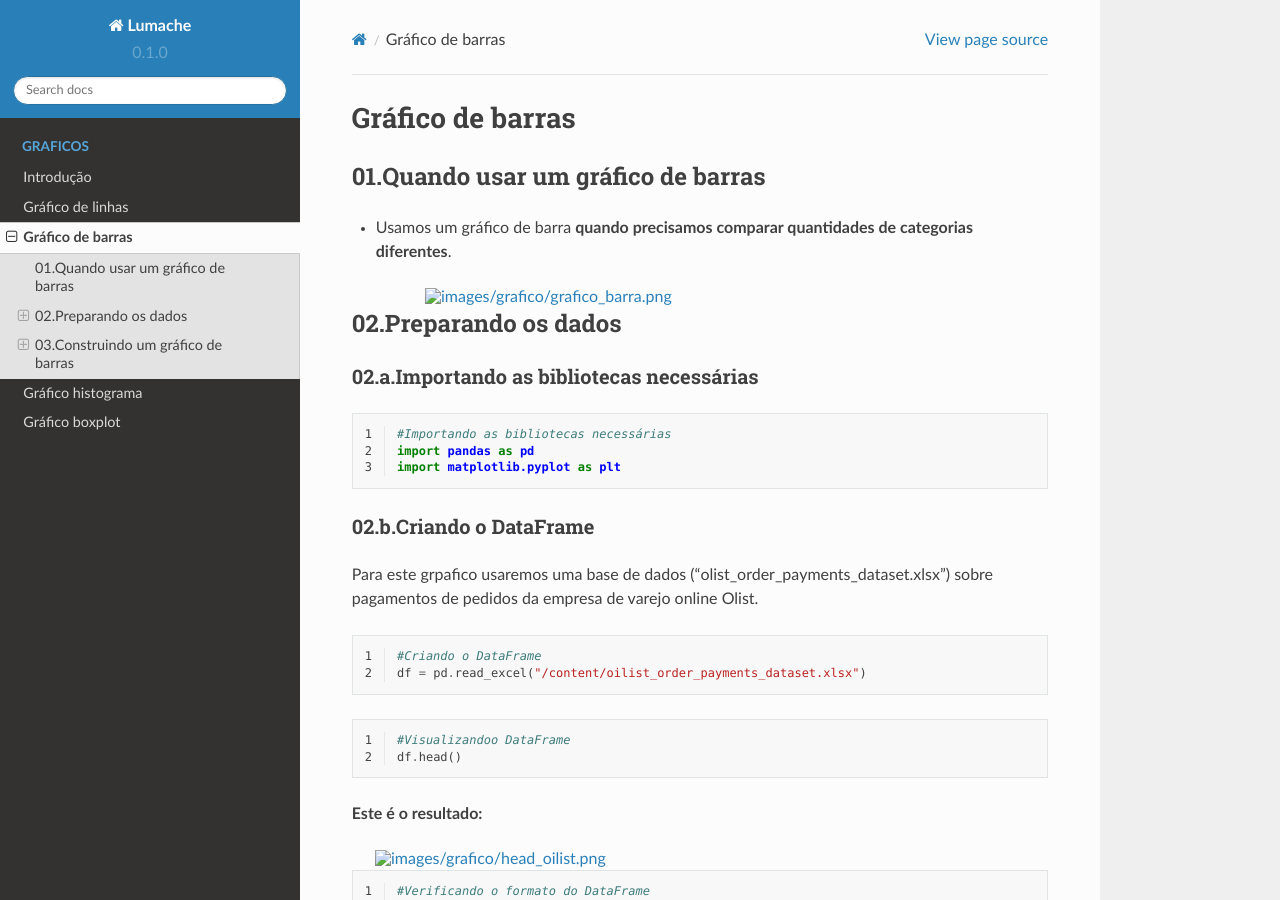
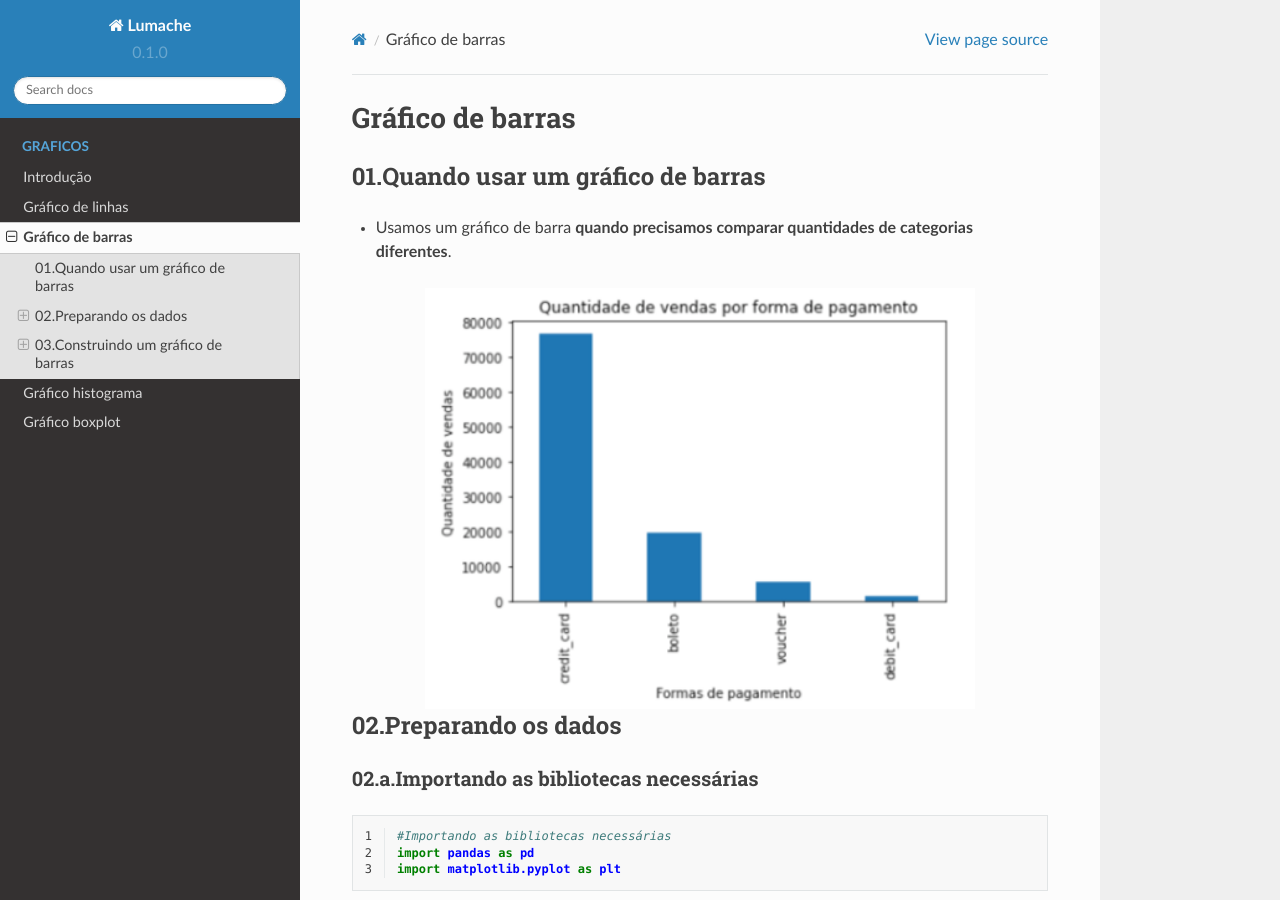
Before and after one commit to rafael-orbe-ai/RTD_RAFA_SANDBOX, a Sphinx documentation site: the page built from docs/source/grafico_matplotlib_barra.rst, in a window 1280 px wide and 900 px high. Built offline with Sphinx 7.4.7 and the Read the Docs theme 2.0.0, drawn with Linux system fonts in a browser that asks for light colours; pages that are not in the unit, such as notebooks, are missing from menus.

Commit message:
Update grafico_matplotlib_barra.rst

```diff
--- a/docs/source/grafico_matplotlib_barra.rst
+++ b/docs/source/grafico_matplotlib_barra.rst
@@ -6,7 +6,7 @@ Gráfico de barras
 
 •	Usamos um gráfico de barra **quando precisamos comparar quantidades de categorias diferentes**.
 
-.. image:: images/grafico/grafico_barra.png
+.. image:: images/graficos/grafico_barra.png
    :align: center
    :width: 550
 
@@ -43,7 +43,7 @@ Para este grpafico usaremos uma base de dados ("olist_order_payments_dataset.xls
 
 **Este é o resultado:**
 
-.. image:: images/grafico/head_oilist.png
+.. image:: images/graficos/head_oilist.png
    :align: center
    :width: 650
 
```
